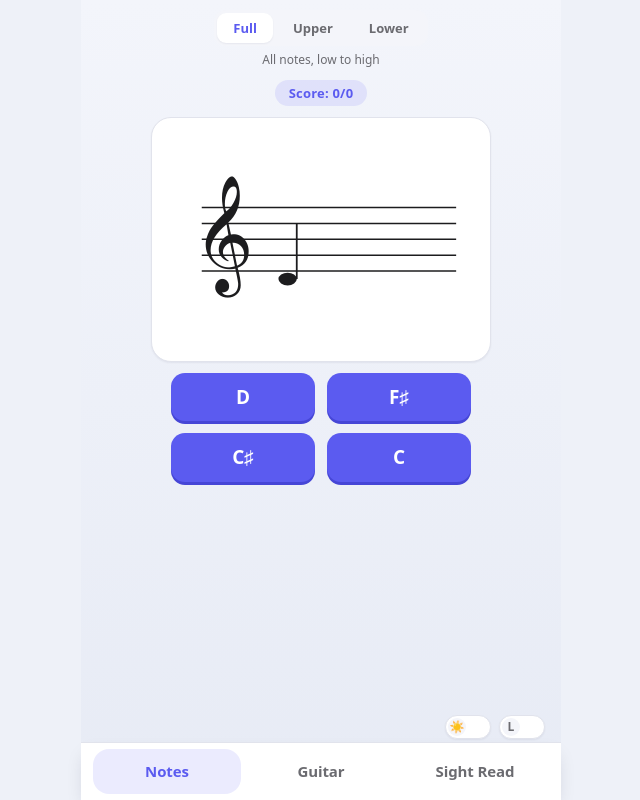
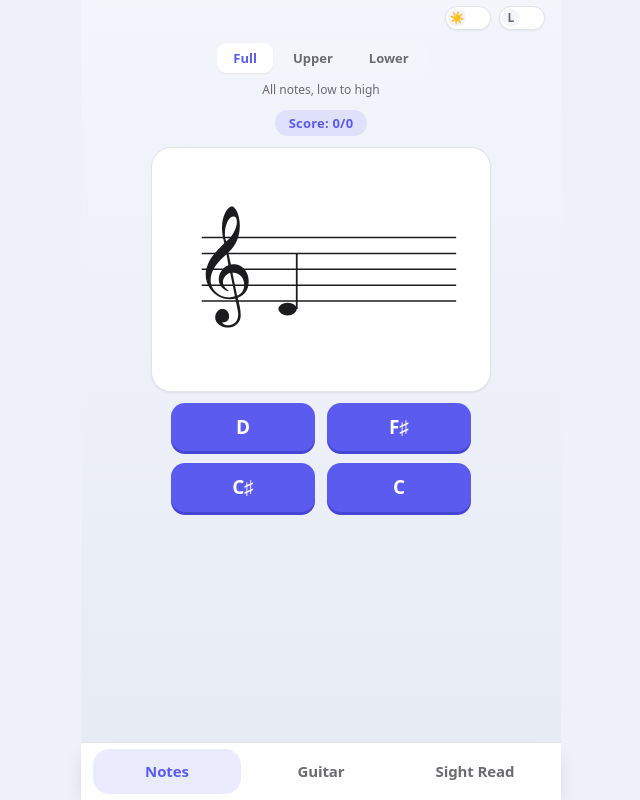
Before and after one commit to ollisala/notes, a React (Vite) app: page / in a window 1280 px wide. Shown: the whole page, without its empty margins (319-959 px from the left). Built offline with nearby package versions, Linux system fonts and the light colour scheme.

Commit message:
toggles upper right

```diff
--- a/src/App.css
+++ b/src/App.css
@@ -13,7 +13,7 @@
   display: flex;
   justify-content: flex-end;
   gap: 8px;
-  padding: 4px 16px;
+  padding: max(env(safe-area-inset-top, 0px), 6px) 16px 4px;
 }
 
 .theme-toggle,
@@ -54,7 +54,7 @@
 .app-main {
   flex: 1 1 auto;
   overflow-y: auto;
-  padding: max(env(safe-area-inset-top, 0px), 10px) 16px 0;
+  padding: 6px 16px 0;
 }
 
 .tab-bar {
@@ -371,14 +371,14 @@
   }
 
   .app-main {
-    padding-top: max(env(safe-area-inset-top, 0px), 4px);
+    padding-top: 4px;
     display: flex;
     align-items: center;
   }
 
   .settings-cluster {
     gap: 6px;
-    padding: 4px 10px;
+    padding: max(env(safe-area-inset-top, 0px), 4px) 10px 4px;
   }
 
   .theme-toggle,
--- a/src/App.tsx
+++ b/src/App.tsx
@@ -18,6 +18,11 @@ function App() {
 
   return (
     <div className="app">
+      <div className="settings-cluster">
+        <ThemeToggle theme={theme} onToggle={toggleTheme} />
+        <HandednessToggle handedness={handedness} onToggle={toggleHandedness} />
+      </div>
+
       <main className="app-main">
         {tab === 'staff' ? (
           <StaffQuiz />
@@ -27,11 +32,6 @@ function App() {
           <SightReadQuiz mirrored={mirrored} />
         )}
       </main>
-
-      <div className="settings-cluster">
-        <ThemeToggle theme={theme} onToggle={toggleTheme} />
-        <HandednessToggle handedness={handedness} onToggle={toggleHandedness} />
-      </div>
 
       <nav className="tab-bar">
         <button className={tab === 'staff' ? 'tab-button tab-button-active' : 'tab-button'} onClick={() => setTab('staff')}>
```
